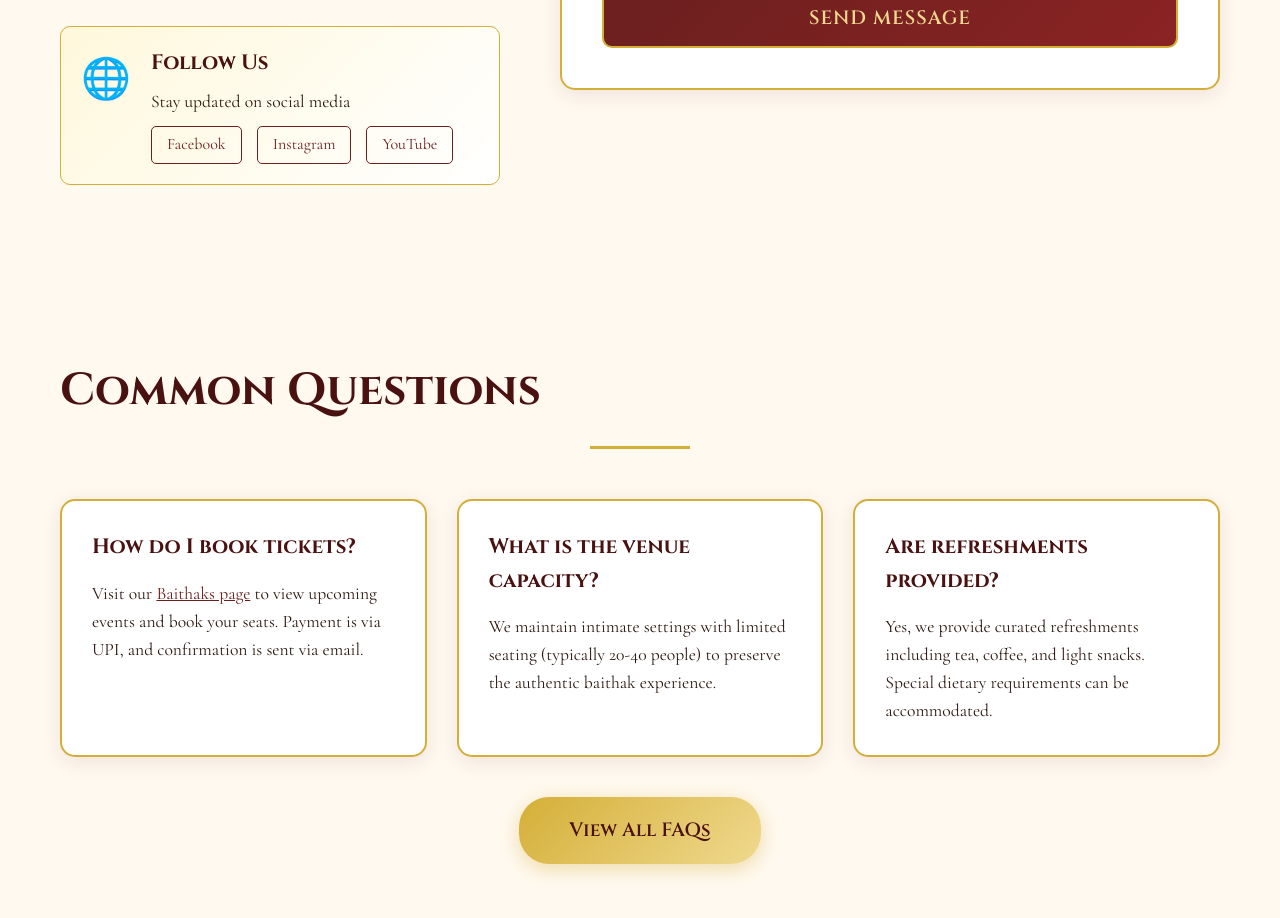
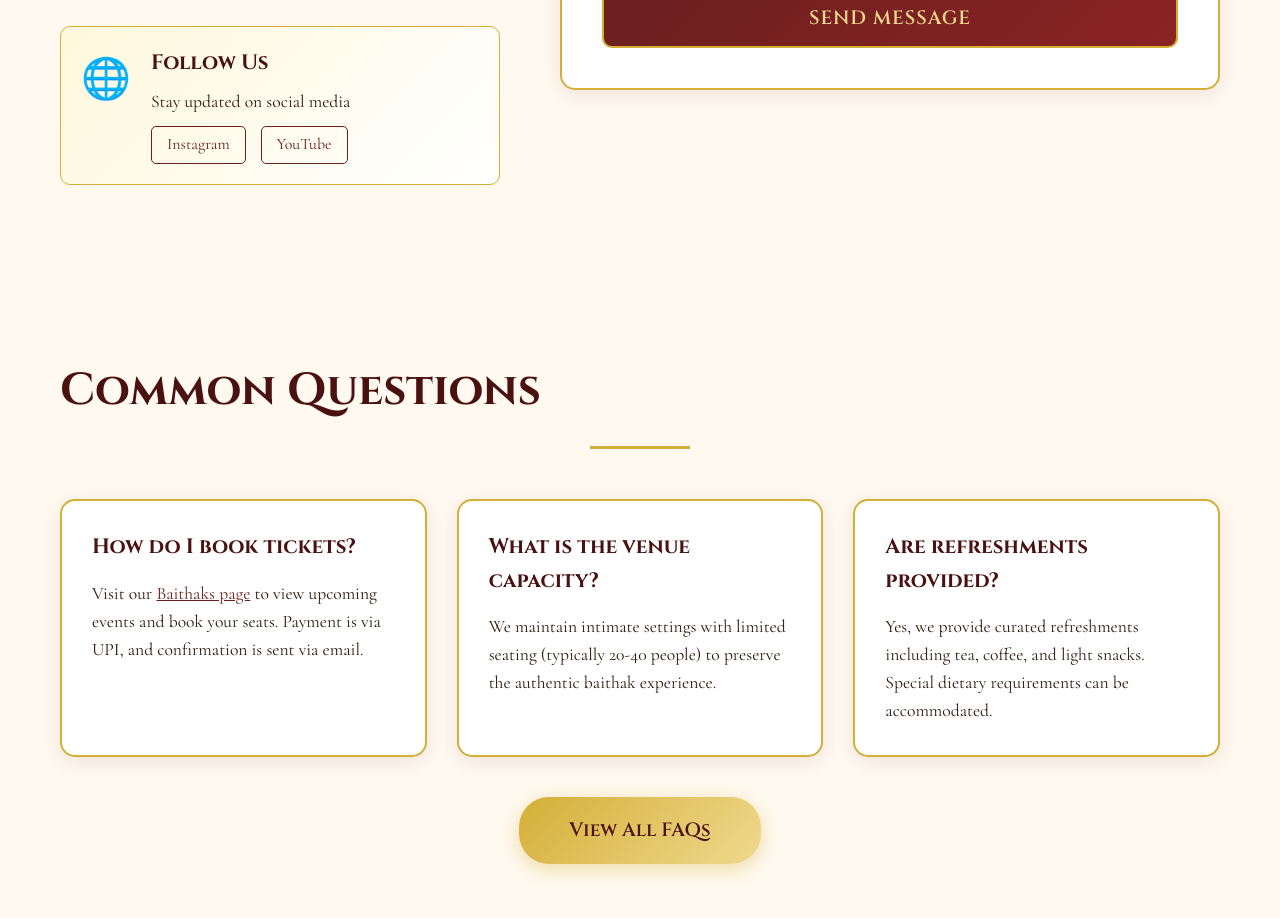
Before and after one commit to sudoquasar/ayat, a plain HTML site: page contact.html in a window 1280 px wide. Shown: the part 1227-2145 px from the top of the page. Drawn offline with nearby package versions, Linux system fonts and the light colour scheme.

Commit message:
Update social media links: remove Facebook, add Instagram and YouTube

```diff
--- a/contact.html
+++ b/contact.html
@@ -86,9 +86,8 @@
                             <h3>Follow Us</h3>
                             <p>Stay updated on social media</p>
                             <div class="social-links">
-                                <a href="#" class="social-link">Facebook</a>
-                                <a href="#" class="social-link">Instagram</a>
-                                <a href="#" class="social-link">YouTube</a>
+                                <a href="https://www.instagram.com/ayataara/" target="_blank" rel="noopener noreferrer" class="social-link">Instagram</a>
+                                <a href="https://www.youtube.com/@Ayataara-e9r" target="_blank" rel="noopener noreferrer" class="social-link">YouTube</a>
                             </div>
                         </div>
                     </div>
```
